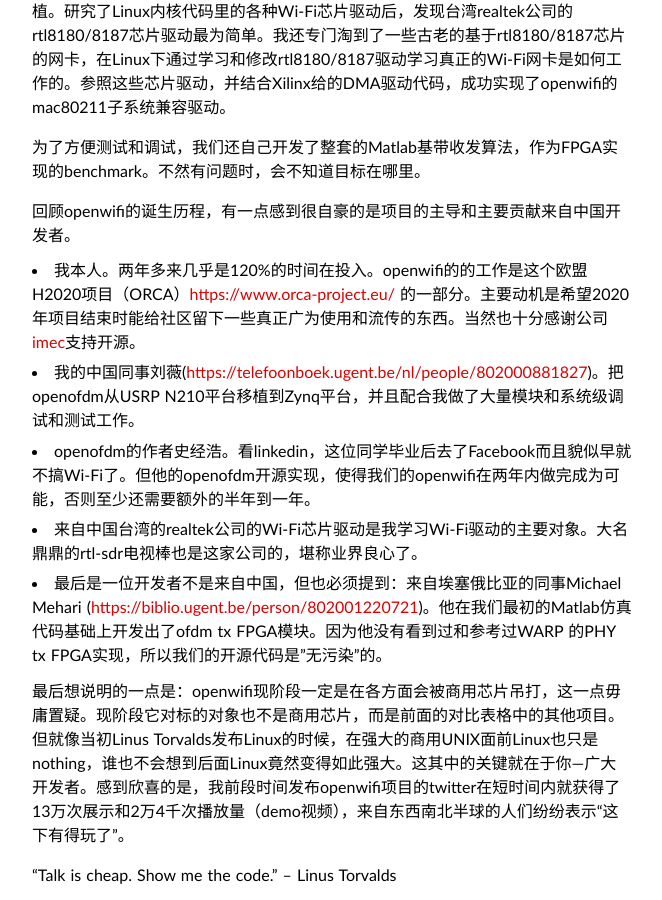
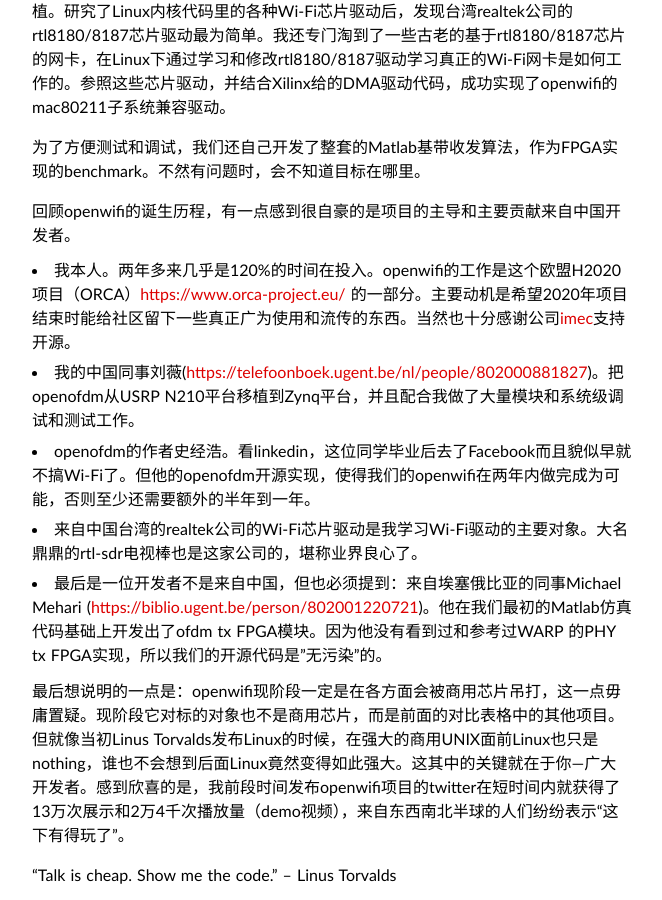
Before and after one commit to sdr-x/sdr-x.github.io, a Jekyll site: the page built from _posts/2020-01-02-openwifi-chinese.md, in a window 1280 px wide and 900 px high, scrolled down 5886 px. Shown: the whole window, without its empty margins (308-970 px from the left). Built offline with Jekyll 4.4.1, drawn with Linux system fonts in a browser that asks for light colours; some web fonts are replaced; comment, search, counter and statistics services are not loaded.

Commit message:
Update 2020-01-02-openwifi-chinese.md

```diff
--- a/_posts/2020-01-02-openwifi-chinese.md
+++ b/_posts/2020-01-02-openwifi-chinese.md
@@ -105,7 +105,7 @@ openwifi的Linux驱动部分当然也是参考了Linux 里面的各种Wi-Fi芯
 
 回顾openwifi的诞生历程，有一点感到很自豪的是项目的主导和主要贡献来自中国开发者。
 
-* 我本人。两年多来几乎是120%的时间在投入。openwifi的的工作是这个欧盟H2020项目（ORCA）[https://www.orca-project.eu/](https://www.orca-project.eu/) 的一部分。主要动机是希望2020年项目结束时能给社区留下一些真正广为使用和流传的东西。当然也十分感谢公司[imec](https://www.imec-int.com/en/home)支持开源。
+* 我本人。两年多来几乎是120%的时间在投入。openwifi的工作是这个欧盟H2020项目（ORCA）[https://www.orca-project.eu/](https://www.orca-project.eu/) 的一部分。主要动机是希望2020年项目结束时能给社区留下一些真正广为使用和流传的东西。当然也十分感谢公司[imec](https://www.imec-int.com/en/home)支持开源。
 * 我的中国同事刘薇([https://telefoonboek.ugent.be/nl/people/802000881827](https://telefoonboek.ugent.be/nl/people/802000881827))。把openofdm从USRP N210平台移植到Zynq平台，并且配合我做了大量模块和系统级调试和测试工作。
 * openofdm的作者史经浩。看linkedin，这位同学毕业后去了Facebook而且貌似早就不搞Wi-Fi了。但他的openofdm开源实现，使得我们的openwifi在两年内做完成为可能，否则至少还需要额外的半年到一年。
 * 来自中国台湾的realtek公司的Wi-Fi芯片驱动是我学习Wi-Fi驱动的主要对象。大名鼎鼎的rtl-sdr电视棒也是这家公司的，堪称业界良心了。
```
